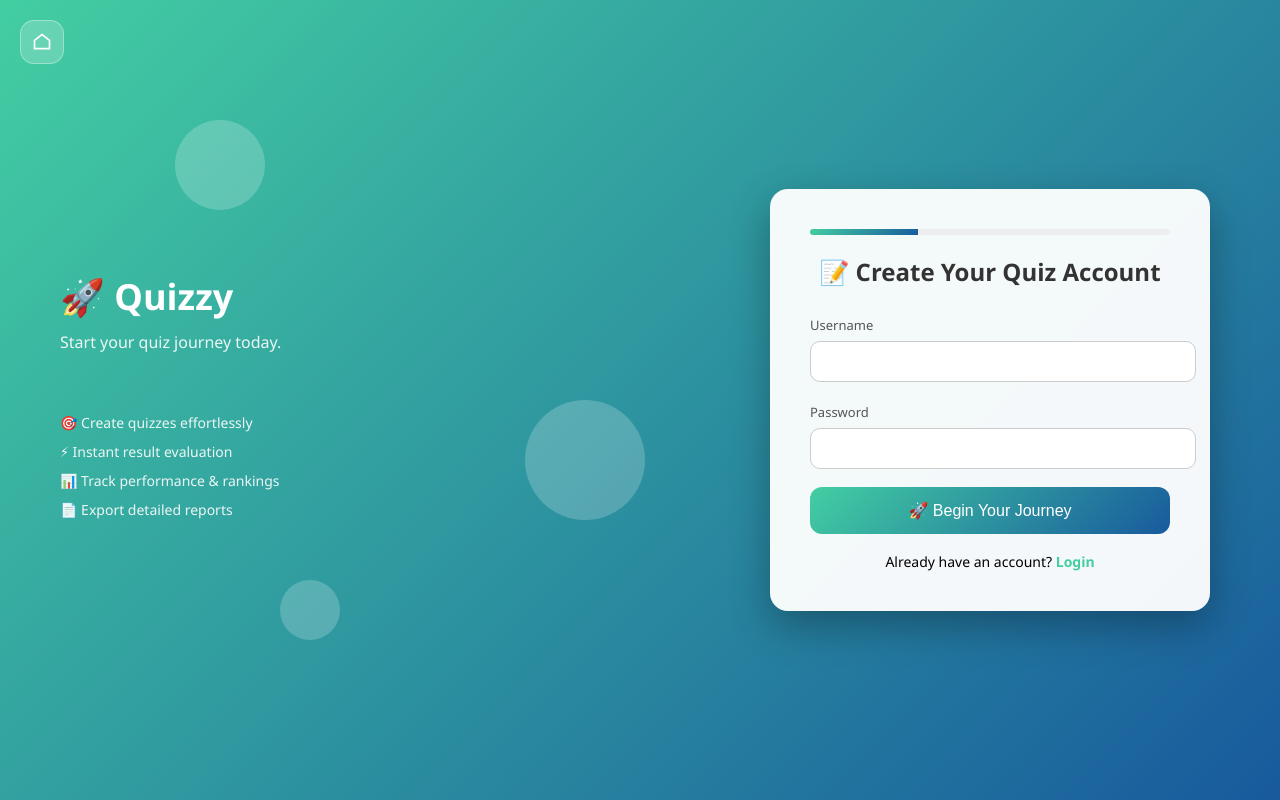
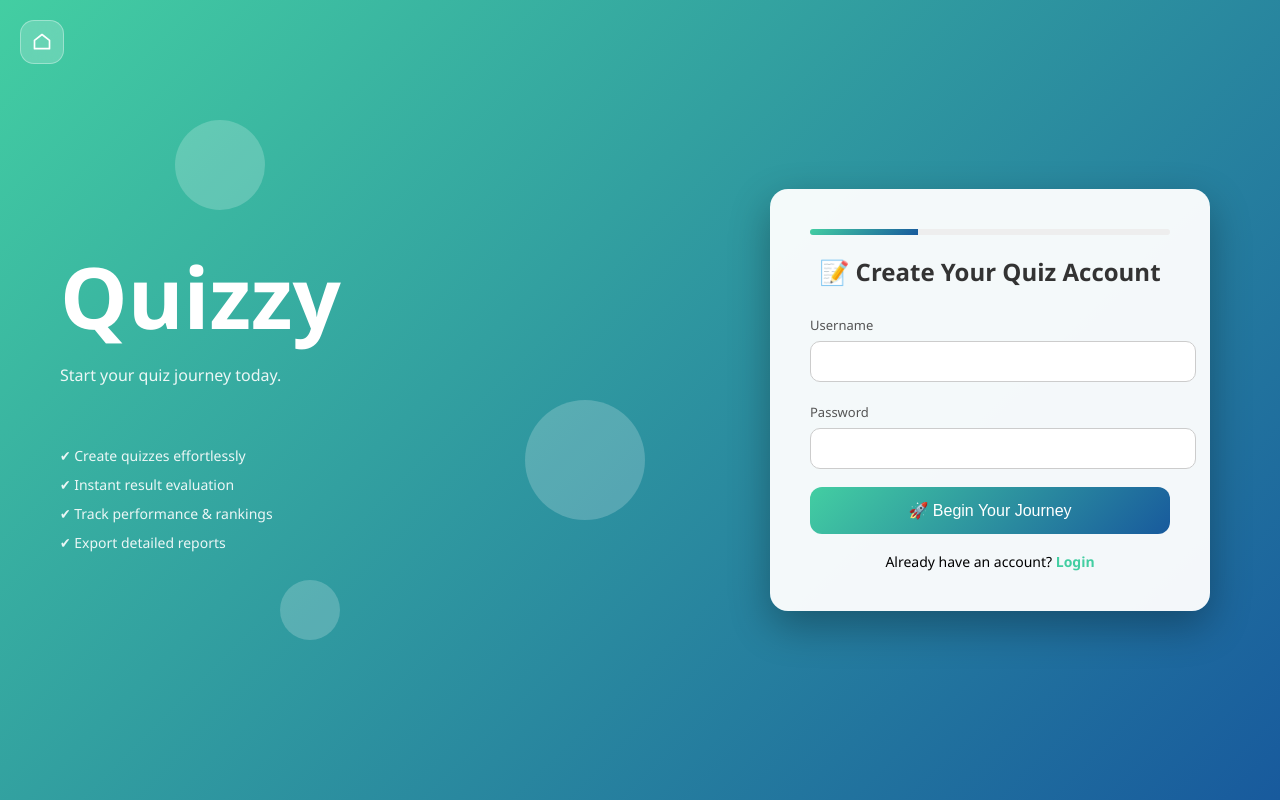
Before and after one commit to Sampurna1524/Quizzy, a Flask app: page /signup in a window 1280 px wide. Run offline with Flask 3, Linux system fonts and the light colour scheme; some libraries are stand-ins or nearby versions.

Commit message:
Improved the UI for consistent logo design

```diff
--- a/templates/login.html
+++ b/templates/login.html
@@ -25,7 +25,7 @@
         }
 
         .logo {
-            font-size: 36px;
+            font-size: 85px;
             font-weight: bold;
             margin-bottom: 10px;
         }
@@ -214,7 +214,7 @@
 </div>
 <!-- LEFT -->
 <div class="left">
-    <div class="logo">🎯 Quizzy</div>
+    <div class="logo">Quizzy</div>
     <div class="tagline">
         Smarter quizzes. Faster results. Better learning.
     </div>
--- a/templates/quiz.html
+++ b/templates/quiz.html
@@ -191,7 +191,7 @@
 </div>
 
 <div class="header">
-    🧠 Quiz Interface
+    🧠 Test yourself
 </div>
 
 <div class="container">
--- a/templates/signup.html
+++ b/templates/signup.html
@@ -25,7 +25,7 @@
         }
 
         .logo {
-            font-size: 36px;
+            font-size: 85px;
             font-weight: bold;
             margin-bottom: 10px;
         }
@@ -215,16 +215,16 @@
 
 <!-- LEFT -->
 <div class="left">
-    <div class="logo">🚀 Quizzy</div>
+    <div class="logo">Quizzy</div>
     <div class="tagline">
         Start your quiz journey today.
     </div>
 
     <div class="features">
-        <div class="feature">🎯 Create quizzes effortlessly</div>
-        <div class="feature">⚡ Instant result evaluation</div>
-        <div class="feature">📊 Track performance & rankings</div>
-        <div class="feature">📄 Export detailed reports</div>
+        <div class="feature">✔ Create quizzes effortlessly</div>
+        <div class="feature">✔ Instant result evaluation</div>
+        <div class="feature">✔ Track performance & rankings</div>
+        <div class="feature">✔ Export detailed reports</div>
     </div>
 
     <!-- floating elements -->
```
